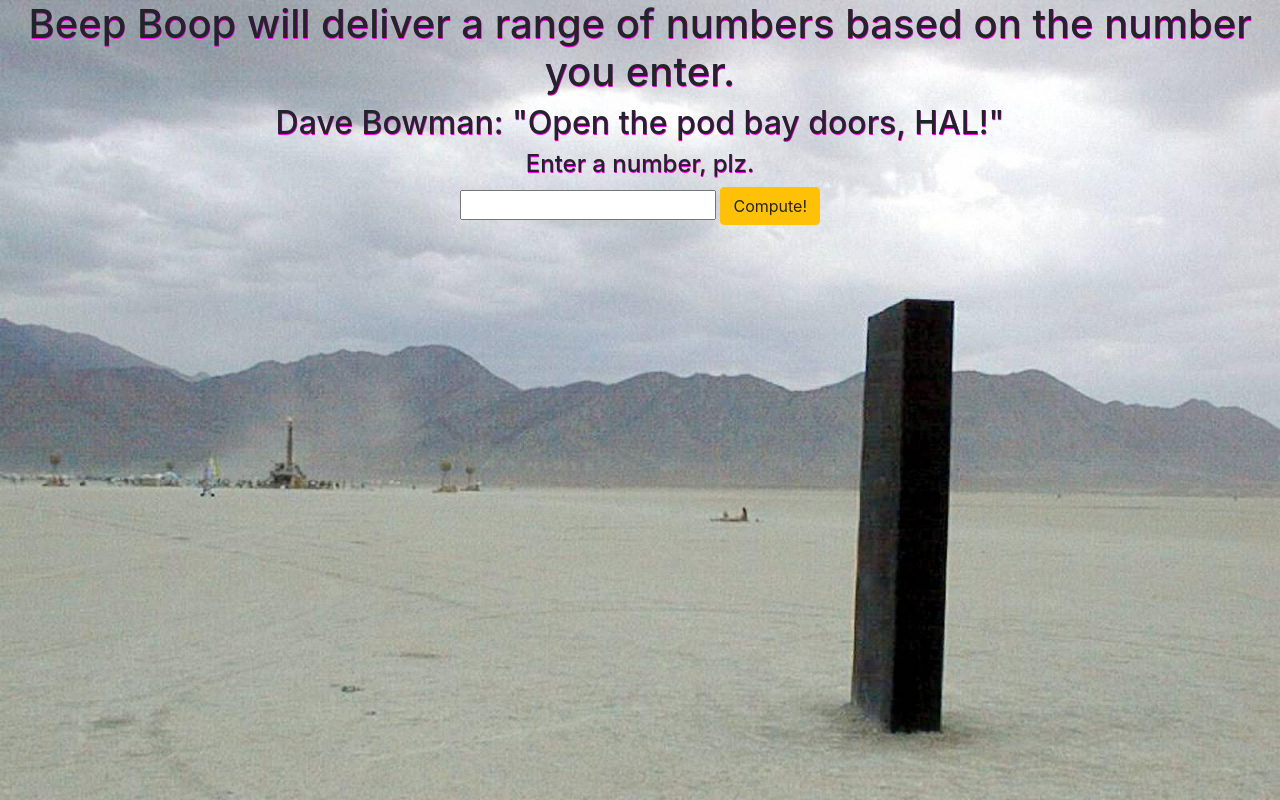
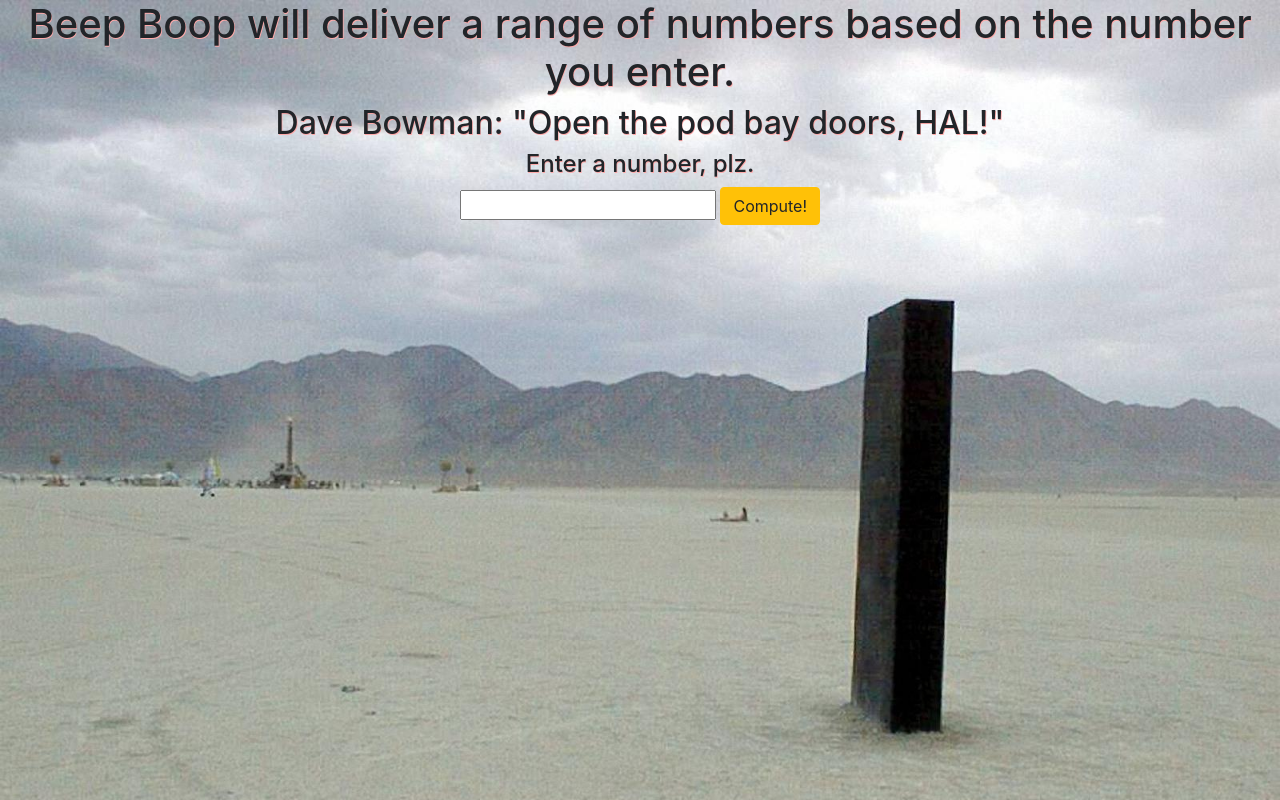
Before and after one commit to ericconner5/beep, a plain HTML site: page index.html in a window 1280 px wide. Drawn offline with Linux system fonts and the light colour scheme.

```diff
--- a/css/styles.css
+++ b/css/styles.css
@@ -4,6 +4,6 @@
   background-size: cover;
   min-height: 100%;
   min-width: 100%;
-  text-shadow: .03em .08em #f0e;
+  text-shadow: .04em .09em #faa;
   text-align: center;
 }
```
Also changed, not shown: 1 other file.
